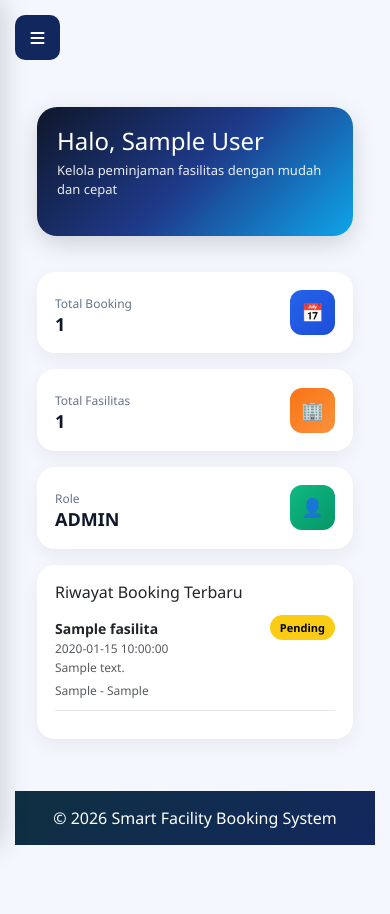
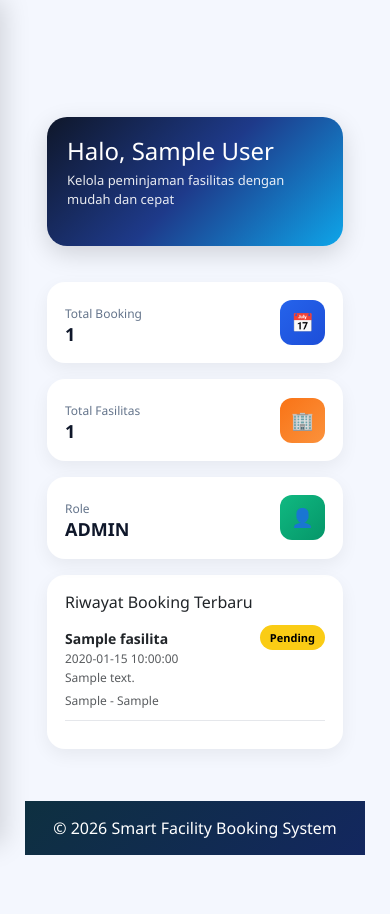
Before and after one commit to zakiahrahmah/Smart-Facility-System, a Flask app: page /dashboard in a window 390 px wide. Run offline with Flask 3, Linux system fonts and the light colour scheme; a user stored in the database is signed in; tables that the repository leaves empty or names only in its code hold one stand-in row (values such as "Sample post").

Commit message:
update base

```diff
--- a/templates/base.html
+++ b/templates/base.html
@@ -2,22 +2,20 @@
 <html lang="id">
 <head>
     <meta charset="UTF-8">
-    <title>Smart Facility Booking </title>
+    <title>Smart Facility Booking</title>
     <meta name="viewport" content="width=device-width, initial-scale=1">
 
     <link href="https://cdn.jsdelivr.net/npm/bootstrap@5.3.0/dist/css/bootstrap.min.css" rel="stylesheet">
     <link rel="stylesheet" href="https://cdnjs.cloudflare.com/ajax/libs/font-awesome/6.4.0/css/all.min.css">
 
 <style>
-
-/* ================= GLOBAL ================= */
 body{
     margin:0;
     font-family:'Segoe UI',sans-serif;
     background:#f4f7fe;
 }
 
-/* ================= SIDEBAR (SAMA STYLE ADMIN) ================= */
+/* SIDEBAR */
 .sidebar-modern{
     position:fixed;
     left:0;
@@ -32,14 +30,12 @@ body{
     z-index:100;
 }
 
-/* LOGO */
 .sidebar-modern .brand{
     font-size:22px;
     font-weight:700;
     margin-bottom:40px;
 }
 
-/* MENU */
 .sidebar-modern a{
     display:flex;
     align-items:center;
@@ -49,22 +45,18 @@ body{
     text-decoration:none;
     border-radius:14px;
     margin-bottom:10px;
-    transition:0.3s;
-    font-weight:500;
 }
 
 .sidebar-modern a:hover{
     background:#07212c;
-    transform:translateX(4px);
 }
 
-/* ACTIVE */
 .sidebar-modern a.active{
     background:linear-gradient(135deg,#3283a6,#162d5f);
     color:white;
 }
 
-/* ================= MAIN ================= */
+/* MAIN */
 .main-content{
     margin-left:260px;
     margin-top:70px;
@@ -72,14 +64,6 @@ body{
     min-height:100vh;
 }
 
-/* ================= CARD ================= */
-.card{
-    border:none;
-    border-radius:18px;
-    box-shadow:0 10px 25px rgba(0,0,0,0.08);
-}
-
-/* ================= FOOTER ================= */
 footer{
     text-align:center;
     padding:15px;
@@ -88,14 +72,11 @@ footer{
     margin-top:30px;
 }
 
-/* ================= RESPONSIVE ================= */
+/* RESPONSIVE */
 @media(max-width:992px){
-
     .sidebar-modern{
         transform:translateX(-100%);
-        transition:0.3s;
         position:fixed;
-        z-index:999;
     }
 
     .sidebar-modern.active{
@@ -104,38 +85,17 @@ footer{
 
     .main-content{
         margin-left:0;
-        padding:15px;
-    }
-
-    .menu-toggle{
-        display:block;
-        position:fixed;
-        top:15px;
-        left:15px;
-        z-index:1000;
-        background:#13275f;
-        color:white;
-        border:none;
-        width:45px;
-        height:45px;
-        border-radius:10px;
     }
 }
-
 </style>
 
-{% block extra_css %}{% endblock %}
 </head>
 
 <body>
+
 {% if current_user.is_authenticated and request.endpoint not in ['login', 'register'] %}
 
-<!-- TOGGLE MOBILE -->
-<button class="menu-toggle d-lg-none" onclick="toggleSidebar()">
-    <i class="fas fa-bars"></i>
-</button>
-
-<!-- SIDEBAR USER (TETAP MENU ASLI KAMU) -->
+<!-- SIDEBAR -->
 <div class="sidebar-modern">
 
     <div class="brand">
@@ -180,6 +140,8 @@ function toggleSidebar(){
     document.querySelector('.sidebar-modern').classList.toggle('active');
 }
 </script>
+
 {% endif %}
+
 </body>
 </html>
```
